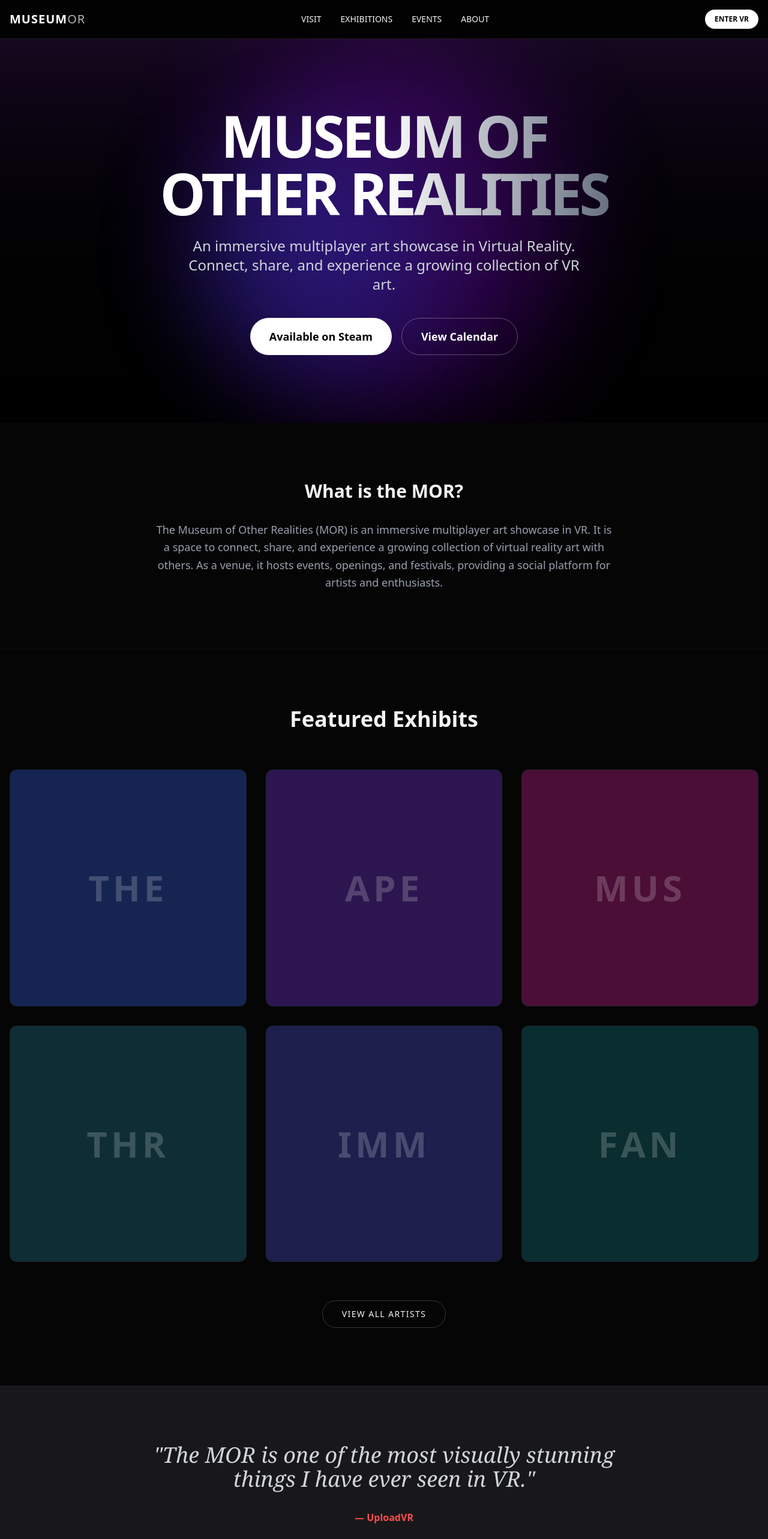
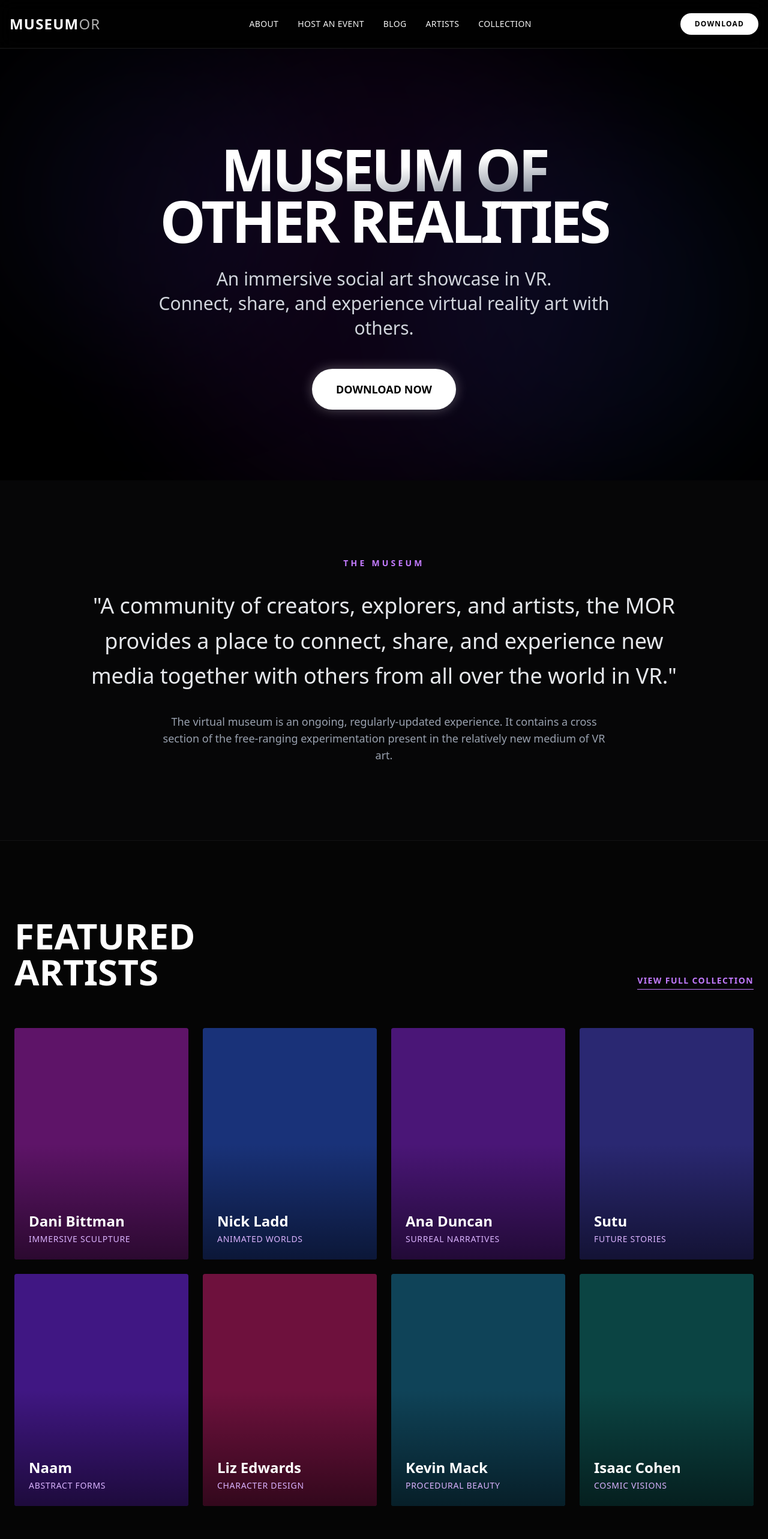
Before and after one commit to museumor/mor-new, a Next.js app: page / in a window 1280 px wide. Shown: the top 2566 px of the page at 60% size. Built offline with nearby package versions, Linux system fonts and the light colour scheme.

Commit message:
feat: Update content and visuals to match Museum of Other Realities website

```diff
--- a/src/app/page.tsx
+++ b/src/app/page.tsx
@@ -5,73 +5,84 @@ export default function Home() {
     <div className="flex flex-col items-center w-full">
 
       {/* Hero Section */}
-      <section className="relative w-full h-[80vh] flex items-center justify-center overflow-hidden bg-gradient-to-b from-purple-900/20 to-black">
-        <div className="absolute inset-0 z-0">
-           {/* Abstract Background Animation Placeholder */}
-           <div className="absolute top-1/2 left-1/2 -translate-x-1/2 -translate-y-1/2 w-[600px] h-[600px] bg-purple-600/30 rounded-full blur-[100px] animate-pulse"></div>
-           <div className="absolute top-1/4 left-1/4 w-[400px] h-[400px] bg-blue-600/20 rounded-full blur-[80px]"></div>
+      <section className="relative w-full min-h-[90vh] flex items-center justify-center overflow-hidden bg-black">
+        {/* Background Gradients */}
+        <div className="absolute inset-0 z-0 opacity-40">
+           <div className="absolute top-1/2 left-1/2 -translate-x-1/2 -translate-y-1/2 w-[800px] h-[800px] bg-purple-900/40 rounded-full blur-[120px] animate-pulse"></div>
+           <div className="absolute bottom-0 right-0 w-[600px] h-[600px] bg-blue-900/30 rounded-full blur-[100px]"></div>
+           <div className="absolute top-0 left-0 w-[500px] h-[500px] bg-indigo-900/30 rounded-full blur-[100px]"></div>
         </div>
 
-        <div className="relative z-10 text-center px-4 max-w-4xl mx-auto">
-          <h1 className="text-5xl md:text-7xl lg:text-8xl font-black tracking-tighter mb-6 bg-clip-text text-transparent bg-gradient-to-r from-white via-white to-gray-500">
-            MUSEUM OF <br/> OTHER REALITIES
+        <div className="relative z-10 text-center px-6 max-w-5xl mx-auto mt-10">
+          <h1 className="text-5xl md:text-7xl lg:text-8xl font-black tracking-tighter mb-8 leading-[0.9]">
+            <span className="block text-transparent bg-clip-text bg-gradient-to-br from-white via-white to-gray-500">MUSEUM OF</span>
+            <span className="block text-white">OTHER REALITIES</span>
           </h1>
-          <p className="text-xl md:text-2xl text-gray-300 font-light max-w-2xl mx-auto mb-10">
-            An immersive multiplayer art showcase in Virtual Reality. Connect, share, and experience a growing collection of VR art.
+          <p className="text-xl md:text-3xl text-gray-300 font-light max-w-3xl mx-auto mb-12 leading-snug">
+            An immersive social art showcase in VR. <br className="hidden md:block" />
+            Connect, share, and experience virtual reality art with others.
           </p>
-          <div className="flex flex-col sm:flex-row gap-4 justify-center">
-            <button className="px-8 py-4 bg-white text-black font-bold text-lg rounded-full hover:bg-gray-200 transition-all transform hover:scale-105">
-              Available on Steam
-            </button>
-            <button className="px-8 py-4 border border-white/30 backdrop-blur-sm text-white font-bold text-lg rounded-full hover:bg-white/10 transition-all">
-              View Calendar
+          <div className="flex flex-col sm:flex-row gap-6 justify-center">
+            <button className="px-10 py-5 bg-white text-black font-bold text-lg rounded-full hover:bg-purple-500 hover:text-white transition-all transform hover:scale-105 shadow-[0_0_20px_rgba(255,255,255,0.3)]">
+              DOWNLOAD NOW
             </button>
           </div>
         </div>
       </section>
 
       {/* About / Statement */}
-      <section className="py-24 px-4 container mx-auto text-center border-b border-white/5">
-        <h2 className="text-3xl font-bold mb-8">What is the MOR?</h2>
-        <p className="text-lg text-gray-400 max-w-3xl mx-auto leading-relaxed">
-          The Museum of Other Realities (MOR) is an immersive multiplayer art showcase in VR. It is a space to connect, share, and experience a growing collection of virtual reality art with others. As a venue, it hosts events, openings, and festivals, providing a social platform for artists and enthusiasts.
+      <section className="py-32 px-6 container mx-auto text-center border-b border-white/5 bg-zinc-950/50">
+        <h2 className="text-sm font-bold tracking-[0.3em] text-purple-400 mb-8 uppercase">The Museum</h2>
+        <p className="text-2xl md:text-4xl font-light text-gray-200 max-w-5xl mx-auto leading-relaxed">
+          "A community of creators, explorers, and artists, the MOR provides a place to connect, share, and experience new media together with others from all over the world in VR."
+        </p>
+        <p className="mt-8 text-lg text-gray-400 max-w-3xl mx-auto">
+          The virtual museum is an ongoing, regularly-updated experience. It contains a cross section of the free-ranging experimentation present in the relatively new medium of VR art.
         </p>
       </section>
 
-      {/* Gallery / Exhibits */}
-      <section className="py-24 px-4 container mx-auto">
-        <h2 className="text-4xl font-bold mb-16 text-center">Featured Exhibits</h2>
-        <div className="grid grid-cols-1 md:grid-cols-2 lg:grid-cols-3 gap-8">
+      {/* Featured Artists Grid */}
+      <section className="py-32 px-6 container mx-auto">
+        <div className="flex flex-col md:flex-row justify-between items-end mb-16">
+          <h2 className="text-4xl md:text-6xl font-black text-white">FEATURED <br/> ARTISTS</h2>
+          <button className="hidden md:block text-purple-400 hover:text-white transition-colors font-bold tracking-widest uppercase text-sm border-b border-purple-400 pb-1">View Full Collection</button>
+        </div>
+
+        <div className="grid grid-cols-1 md:grid-cols-2 lg:grid-cols-4 gap-6">
           {exhibits.map((exhibit) => (
-            <div key={exhibit.id} className="group relative aspect-square overflow-hidden rounded-xl bg-gray-900 border border-white/5 hover:border-white/20 transition-colors">
-              {/* Image Placeholder */}
-              <div className={`absolute inset-0 ${exhibit.color} opacity-40 group-hover:opacity-60 transition-opacity duration-500`}></div>
-              <div className="absolute inset-0 flex items-center justify-center">
-                <span className="text-6xl opacity-20 font-black tracking-widest uppercase">{exhibit.title.substring(0, 3)}</span>
-              </div>
+            <div key={exhibit.id} className="group relative aspect-[3/4] overflow-hidden rounded-sm bg-gray-900 cursor-pointer">
+              {/* Abstract Placeholder Art */}
+              <div className={`absolute inset-0 ${exhibit.color} opacity-80 transition-transform duration-700 group-hover:scale-110`}></div>
 
-              {/* Content Overlay */}
-              <div className="absolute inset-0 p-8 flex flex-col justify-end bg-gradient-to-t from-black via-black/50 to-transparent opacity-100 md:opacity-0 md:group-hover:opacity-100 transition-opacity duration-300">
-                <h3 className="text-2xl font-bold mb-1">{exhibit.title}</h3>
-                <p className="text-sm font-medium text-accent mb-2">{exhibit.artist}</p>
-                <p className="text-sm text-gray-300 line-clamp-3">{exhibit.description}</p>
+              {/* Overlay Gradient */}
+              <div className="absolute inset-0 bg-gradient-to-t from-black/90 via-transparent to-transparent opacity-60 group-hover:opacity-80 transition-opacity"></div>
+
+              {/* Text Content */}
+              <div className="absolute bottom-0 left-0 p-6 w-full transform translate-y-2 group-hover:translate-y-0 transition-transform duration-300">
+                <h3 className="text-2xl font-bold text-white mb-1">{exhibit.artist}</h3>
+                <p className="text-sm font-medium text-purple-300 uppercase tracking-wider mb-2">{exhibit.title}</p>
+                <div className="h-0 group-hover:h-auto overflow-hidden transition-all duration-300">
+                    <p className="text-xs text-gray-400 mt-2 opacity-0 group-hover:opacity-100 transition-opacity delay-100">{exhibit.description}</p>
+                </div>
               </div>
             </div>
           ))}
         </div>
-        <div className="mt-16 text-center">
-           <button className="px-8 py-3 border border-white/20 rounded-full hover:bg-white/10 transition-colors text-sm uppercase tracking-widest">View All Artists</button>
+
+        <div className="mt-12 text-center md:hidden">
+           <button className="text-purple-400 font-bold tracking-widest uppercase text-sm border-b border-purple-400 pb-1">View Full Collection</button>
         </div>
       </section>
 
-      {/* Quote / Social Proof */}
-      <section className="py-24 bg-zinc-900 w-full">
-        <div className="container mx-auto px-4 text-center max-w-4xl">
-           <blockquote className="text-2xl md:text-4xl font-serif italic text-gray-300 mb-8">
-             "The MOR is one of the most visually stunning things I have ever seen in VR."
-           </blockquote>
-           <cite className="not-italic font-bold text-accent">— UploadVR</cite>
-        </div>
+      {/* Footer CTA */}
+      <section className="w-full py-40 bg-gradient-to-b from-black to-purple-900/20 text-center px-4">
+        <h2 className="text-4xl md:text-6xl font-bold mb-8">Step into the Museum</h2>
+        <p className="text-xl text-gray-400 mb-12 max-w-2xl mx-auto">
+          Join us in VR to experience these works as they were meant to be seen.
+        </p>
+        <button className="px-12 py-4 border border-white/30 backdrop-blur-md text-white font-bold text-sm tracking-widest uppercase rounded-full hover:bg-white hover:text-black transition-all">
+          Get it on Steam
+        </button>
       </section>
 
     </div>
--- a/src/components/Header.tsx
+++ b/src/components/Header.tsx
@@ -2,21 +2,22 @@ import Link from 'next/link';
 
 export default function Header() {
   return (
-    <header className="sticky top-0 z-50 w-full backdrop-blur-md bg-black/50 border-b border-white/10">
-      <div className="container mx-auto px-4 h-16 flex items-center justify-between">
-        <Link href="/" className="text-xl font-bold tracking-wider text-white hover:opacity-80 transition-opacity">
+    <header className="sticky top-0 z-50 w-full backdrop-blur-md bg-black/80 border-b border-white/10">
+      <div className="container mx-auto px-4 h-20 flex items-center justify-between">
+        <Link href="/" className="text-2xl font-bold tracking-wider text-white hover:opacity-80 transition-opacity">
           MUSEUM<span className="font-light opacity-70">OR</span>
         </Link>
 
-        <nav className="hidden md:flex gap-8 text-sm font-medium">
-          <Link href="#" className="hover:text-accent transition-colors">VISIT</Link>
-          <Link href="#" className="hover:text-accent transition-colors">EXHIBITIONS</Link>
-          <Link href="#" className="hover:text-accent transition-colors">EVENTS</Link>
-          <Link href="#" className="hover:text-accent transition-colors">ABOUT</Link>
+        <nav className="hidden md:flex gap-8 text-sm font-medium tracking-wide">
+          <Link href="#" className="hover:text-purple-400 transition-colors">ABOUT</Link>
+          <Link href="#" className="hover:text-purple-400 transition-colors">HOST AN EVENT</Link>
+          <Link href="#" className="hover:text-purple-400 transition-colors">BLOG</Link>
+          <Link href="#" className="hover:text-purple-400 transition-colors">ARTISTS</Link>
+          <Link href="#" className="hover:text-purple-400 transition-colors">COLLECTION</Link>
         </nav>
 
-        <button className="px-4 py-2 text-xs font-bold bg-white text-black hover:bg-gray-200 transition-colors rounded-full">
-          ENTER VR
+        <button className="px-6 py-2.5 text-xs font-bold bg-white text-black hover:bg-purple-500 hover:text-white transition-colors rounded-full uppercase tracking-widest">
+          Download
         </button>
       </div>
     </header>
--- a/src/data/exhibits.ts
+++ b/src/data/exhibits.ts
@@ -3,57 +3,73 @@ export interface Exhibit {
   title: string;
   artist: string;
   description: string;
-  imageUrl: string; // We'll use placeholders for now
-  color: string; // Placeholder background color
+  imageUrl: string;
+  color: string;
 }
 
 export const exhibits: Exhibit[] = [
   {
     id: "1",
-    title: "The Great C",
-    artist: "Luke Van Osch",
-    description: "A cinematic narrative set in a post-apocalyptic world.",
+    title: "Immersive Sculpture",
+    artist: "Dani Bittman",
+    description: "VR artist and tool developer known for Tilt Brush and blocks work.",
     imageUrl: "/placeholders/1.jpg",
+    color: "bg-fuchsia-900",
+  },
+  {
+    id: "2",
+    title: "Animated Worlds",
+    artist: "Nick Ladd",
+    description: "3D animator and Quill artist creating vibrant, living scenes.",
+    imageUrl: "/placeholders/2.jpg",
     color: "bg-blue-900",
   },
   {
-    id: "2",
-    title: "Apex",
-    artist: "Arjan van Meerten",
-    description: "An intense, surreal musical experience.",
-    imageUrl: "/placeholders/2.jpg",
+    id: "3",
+    title: "Surreal Narratives",
+    artist: "Ana Duncan",
+    description: "Illustrator and VR artist crafting stylized, colorful environments.",
+    imageUrl: "/placeholders/3.jpg",
     color: "bg-purple-900",
   },
   {
-    id: "3",
-    title: "Museum of Symmetry",
-    artist: "Paloma Dawkins",
-    description: "An interactive VR animation.",
-    imageUrl: "/placeholders/3.jpg",
-    color: "bg-pink-800",
-  },
-  {
     id: "4",
-    title: "Through the Masks",
-    artist: "Multiple Artists",
-    description: "A collaborative journey through identity.",
+    title: "Future Stories",
+    artist: "Sutu",
+    description: "Digital artist exploring the intersection of art and technology.",
     imageUrl: "/placeholders/4.jpg",
-    color: "bg-teal-900",
+    color: "bg-indigo-900",
   },
   {
     id: "5",
-    title: "Immersive Arcade",
-    artist: "Curated Collection",
-    description: "The best of British immersive storytelling.",
+    title: "Abstract Forms",
+    artist: "Naam",
+    description: "VR sculptor creating intricate, organic structures.",
     imageUrl: "/placeholders/5.jpg",
-    color: "bg-indigo-900",
+    color: "bg-violet-900",
   },
   {
     id: "6",
-    title: "Fantastic Fungi",
-    artist: "Visual Studio",
-    description: "Explore the underground network of mushrooms.",
+    title: "Character Design",
+    artist: "Liz Edwards",
+    description: "3D character artist and VR sculptor.",
     imageUrl: "/placeholders/6.jpg",
-    color: "bg-emerald-900",
+    color: "bg-pink-900",
+  },
+  {
+    id: "7",
+    title: "Procedural beauty",
+    artist: "Kevin Mack",
+    description: "Pioneer of abstract, procedural VR experiences.",
+    imageUrl: "/placeholders/7.jpg",
+    color: "bg-cyan-900",
+  },
+  {
+    id: "8",
+    title: "Cosmic Visions",
+    artist: "Isaac Cohen",
+    description: "Experience designer focused on emotional connection in VR.",
+    imageUrl: "/placeholders/8.jpg",
+    color: "bg-teal-900",
   }
 ];
```
